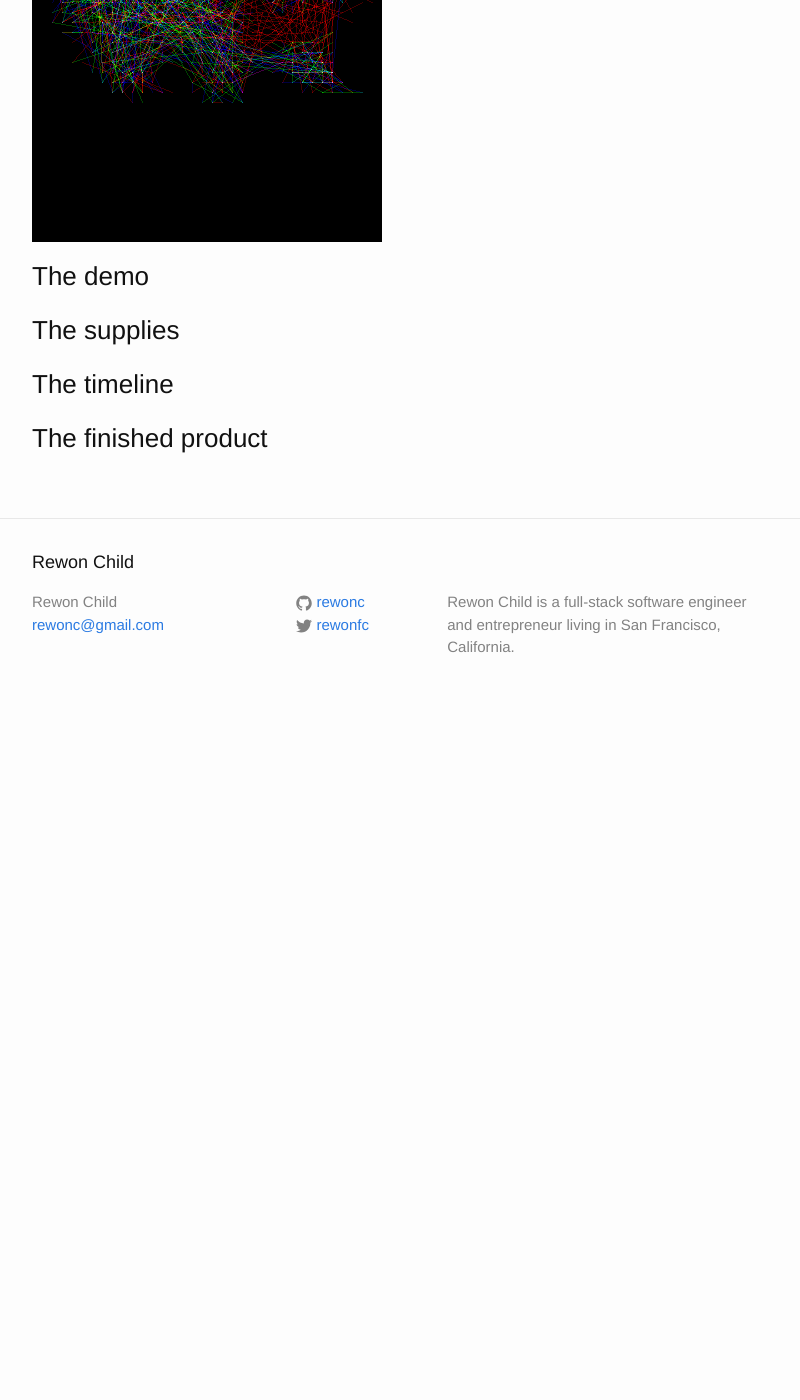
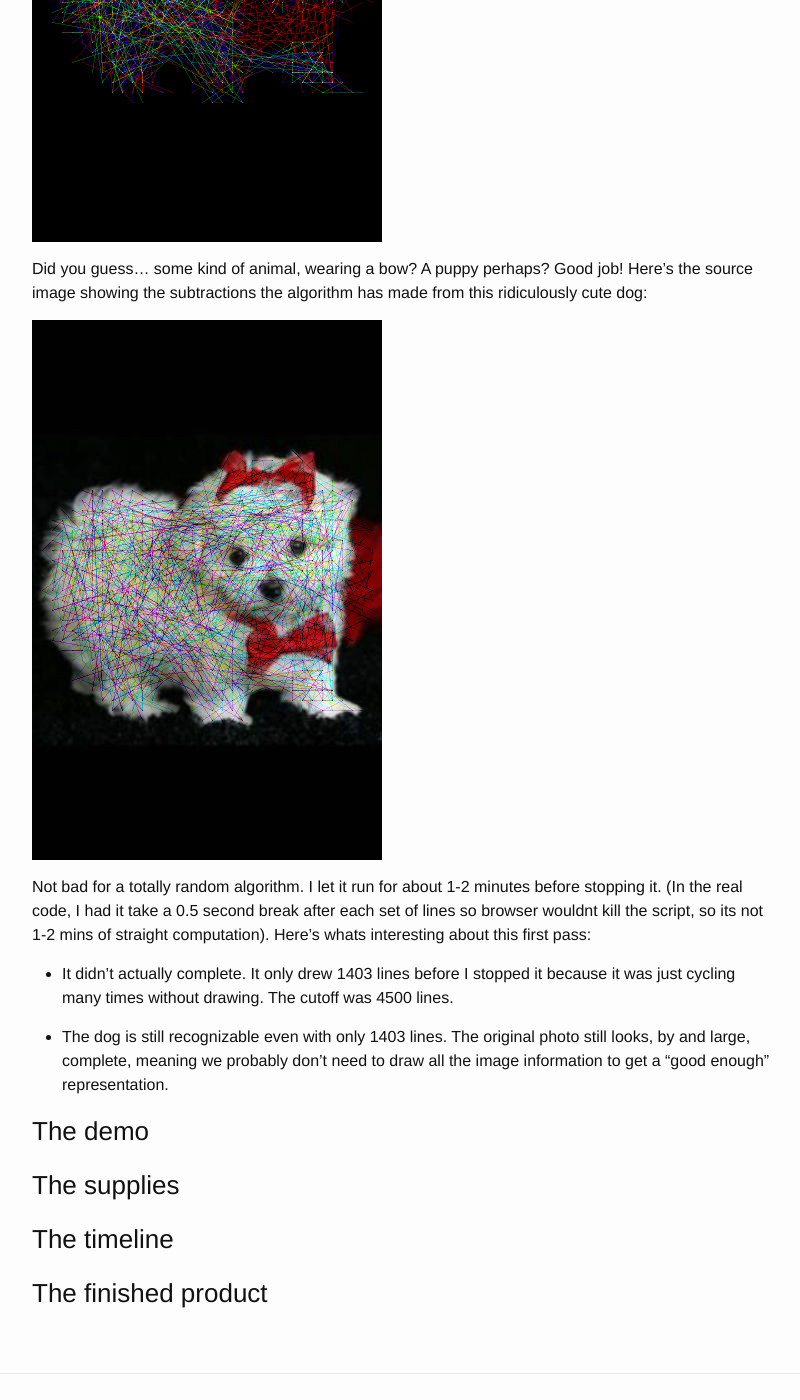
Before and after one commit to rewonc/rewonc.github.io-deprecated, a Jekyll site: the page built from _posts/2014-11-03-A-thousand-nails-and-three-threads.markdown, in a window 1280 px wide and 1400 px high, scrolled down 2532 px. Shown: the whole window, without its empty margins (238-1038 px from the left). Built offline with Jekyll 4.4.1, drawn with Linux system fonts in a browser that asks for light colours; before the commit the page ends 3251 px from its top, so only the background shows below that; some of the changed text lies outside the part shown.

Commit message:
update blog

```diff
--- a/_posts/2014-11-03-A-thousand-nails-and-three-threads.markdown
+++ b/_posts/2014-11-03-A-thousand-nails-and-three-threads.markdown
@@ -25,7 +25,7 @@ That really should be all we need. So we can do this whole thing in plain ol' Ja
 
 ##First approach
 
-I figured I would go with a simple, naive approach first then optimize later. Here's the non-functional pseudocode of what I came up with:
+I figured I would first go with the simplest, naivest approach I could think of then optimize later. Here's the non-functional pseudocode of what I came up with:
 
 {% highlight javascript %}
 
@@ -65,6 +65,15 @@ Here's what this algorithm draws when applied to an image of... can you guess?
 ####First try render
 ![Little doggy woggy]({{ site.url }}/img/doggy-1403.png)
 
+Did you guess... some kind of animal, wearing a bow? A puppy perhaps? Good job! Here's the source image showing the subtractions the algorithm has made from this ridiculously cute dog:
+
+![Little doggy woggy source]({{site.url}}/img/doggysrc.png)
+
+Not bad for a totally random algorithm. I let it run for about 1-2 minutes before stopping it. (In the real code, I had it take a 0.5 second break after each set of lines so browser wouldnt kill the script, so its not 1-2 mins of straight computation). Here's whats interesting about this first pass:
+
+* It didn't actually complete. It only drew 1403 lines before I stopped it because it was just cycling many times without drawing. The cutoff was 4500 lines.
+
+* The dog is still recognizable even with only 1403 lines. The original photo still looks, by and large, complete, meaning we probably don't need to draw all the image information to get a "good enough" representation.
 
 
 ###The demo
```
